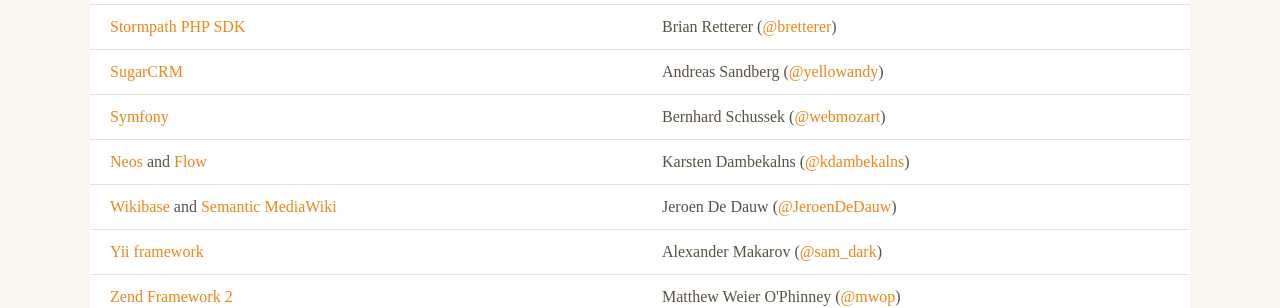
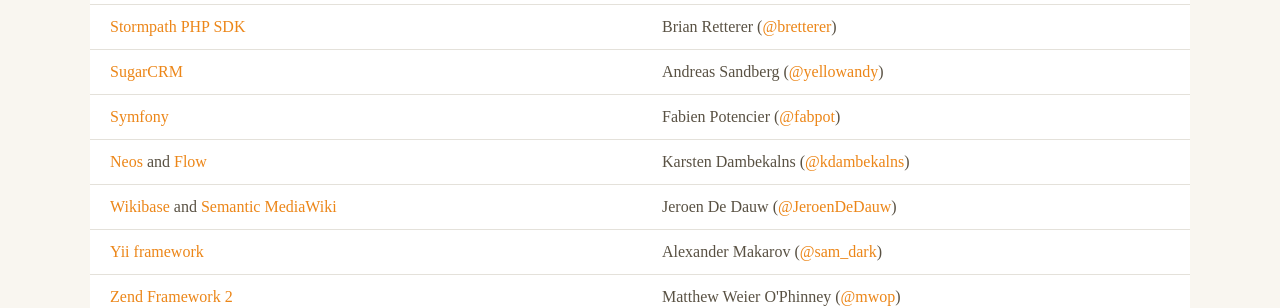
Before and after one commit to php-fig/www.php-fig.org, a Jekyll site: the page built from pages/members.html, in a window 1280 px wide and 900 px high, scrolled down 2302 px. Shown: the part 152-460 px from the top of the window. Built offline with Jekyll 4.4.1, drawn with Linux system fonts in a browser that asks for light colours; nearby versions of some CDN libraries; some web fonts are replaced; Markdown is read by kramdown in place of the engine named in the settings.

Commit message:
Changed Symfony project rep
As per the email sent to the mailing-list

```diff
--- a/pages/members.html
+++ b/pages/members.html
@@ -187,7 +187,7 @@ permalink: members/
         </tr>
         <tr>
             <td><a target="_blank" href="http://www.symfony.com/">Symfony</a></td>
-            <td>Bernhard Schussek (<a href="http://twitter.com/webmozart/">@webmozart</a>)</td>
+            <td>Fabien Potencier (<a href="http://twitter.com/fabpot/">@fabpot</a>)</td>
         </tr>
         <tr>
             <td><a target="_blank" href="http://neos.io/">Neos</a> and <a target="_blank" href="http://flow.typo3.org/">Flow</a></td>
```
